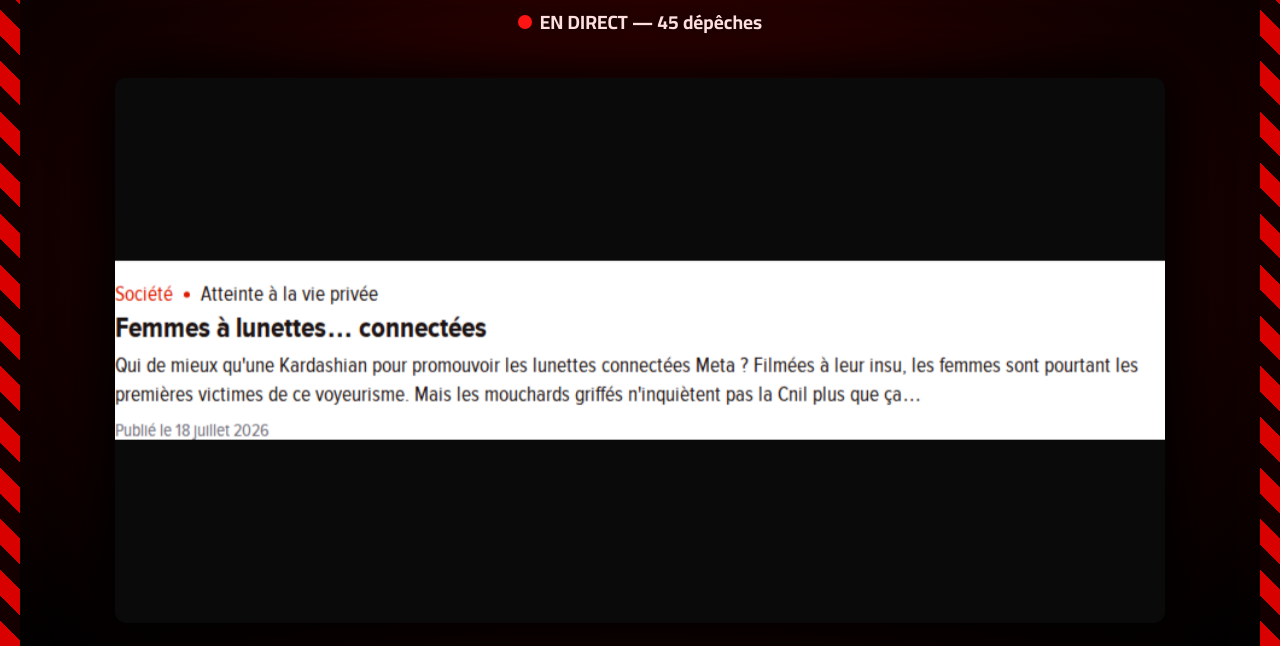
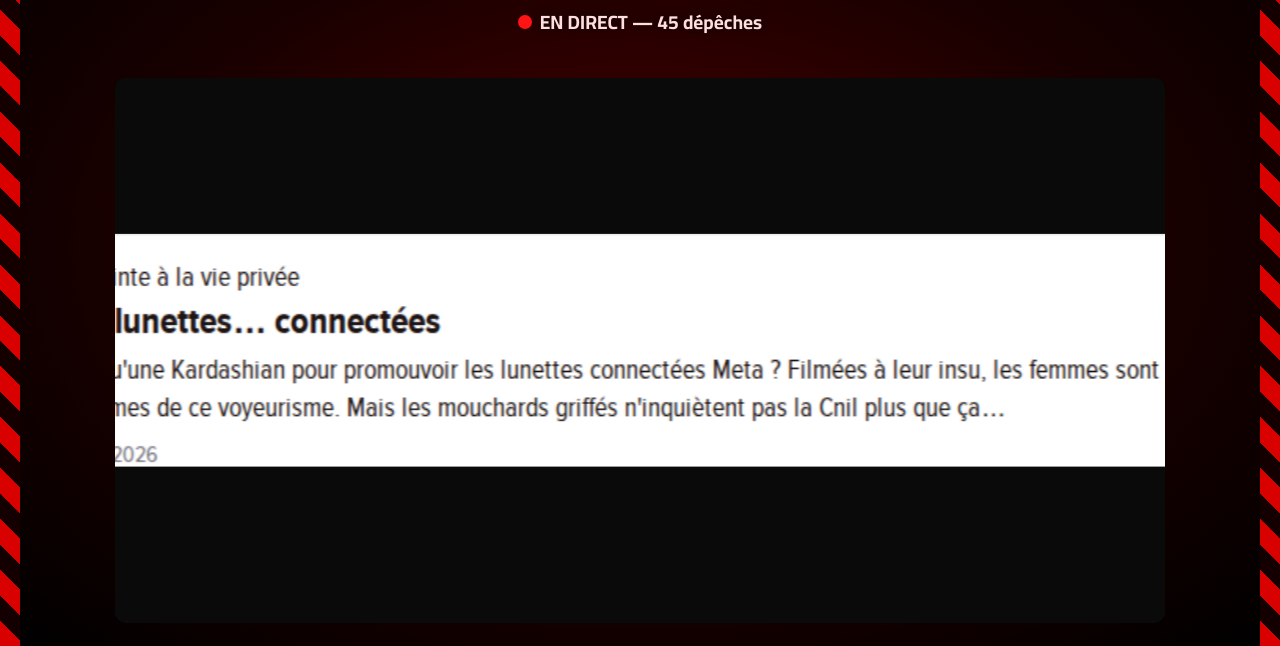
Before and after one commit to MaxMcNeil/slideshow, a website: page index.html in a window 1280 px wide. Shown: the part 154-800 px from the top of the page. Drawn offline with Linux system fonts and the light colour scheme.

Commit message:
Update index.html

```diff
--- a/index.html
+++ b/index.html
@@ -101,6 +101,7 @@
             height: 92%;
             max-width: 1050px;
             max-height: 900px;
+            overflow: hidden;
             transform: translate(-50%, -50%);
         }
 
@@ -125,6 +126,7 @@
             object-fit: contain;
             border-radius: 10px;
             box-shadow: 0 0 60px rgba(0, 0, 0, 0.8);
+            transform-origin: center center;
         }
 
         .page .sheen {
@@ -186,6 +188,22 @@
         function urlFor(i, ts) {
             return `card_${i}.png?t=${ts}`;
         }
+
+        // Only cards with a very wide/short shape (lots of empty vertical
+        // space when fit to the frame) get a modest zoom to improve
+        // readability. Normal/portrait-shaped cards are left untouched.
+        // overflow:hidden on .card-slot safely clips anything the zoom
+        // would otherwise push past the frame edges.
+        const WIDE_RATIO_THRESHOLD = 3.0;
+        const WIDE_ZOOM = 1.3;
+        function applyAdaptiveZoom(imgEl) {
+            imgEl.onload = () => {
+                const ratio = imgEl.naturalWidth / (imgEl.naturalHeight || 1);
+                imgEl.style.transform = ratio > WIDE_RATIO_THRESHOLD ? `scale(${WIDE_ZOOM})` : 'none';
+            };
+        }
+        applyAdaptiveZoom(document.getElementById('imgA'));
+        applyAdaptiveZoom(document.getElementById('imgB'));
 
         function setStatusLoading() {
             document.getElementById('status').textContent = 'Chargement...';
```
